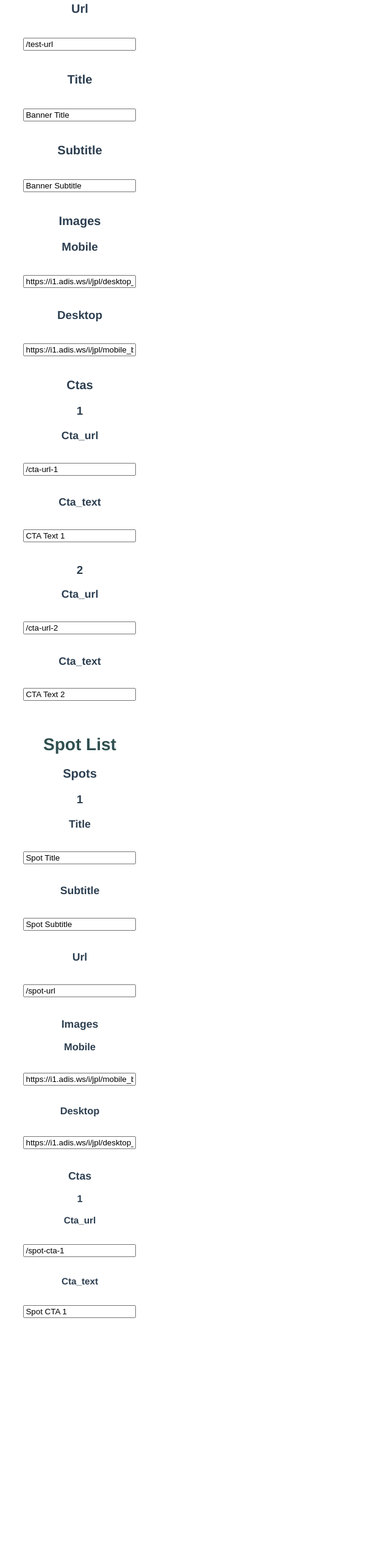
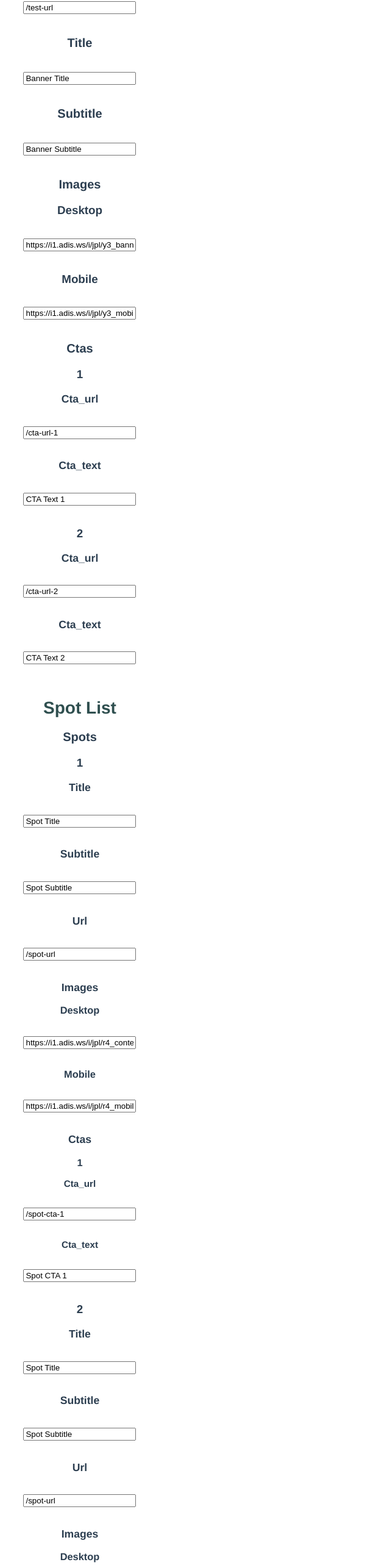
Before and after one commit to aclarke211/json-editor, a Vue app: page / in a window 1280 px wide. Shown: the part 231-2797 px from the top of the page at 61% size, without its empty margins (0-640 px from the left). Before the commit the page ends 2432 px from the top, so only its background shows below. Built offline with nearby package versions, Linux system fonts and the light colour scheme.

Commit message:
Add content for editor and preview.

```diff
--- a/src/views/Home.vue
+++ b/src/views/Home.vue
@@ -1,6 +1,5 @@
 <template>
   <div class="home">
-    <h2>This is the app running.</h2>
     <jsonEditorContainer :editorContent="contentForEditor" />
   </div>
 </template>
@@ -25,10 +24,8 @@ export default {
           title: 'Banner Title',
           subtitle: 'Banner Subtitle',
           images: {
-            mobile:
-              'https://i1.adis.ws/i/jpl/desktop_top_and_bottom_banner1-a732ecd2b8d480071acac2bd338feda5?qlt=70',
-            desktop:
-              'https://i1.adis.ws/i/jpl/mobile_banner_uk1-67adc9400f1fa02d77a9b21c9c17cbbc?qlt=80',
+            desktop: 'https://i1.adis.ws/i/jpl/y3_banner-69a3bbdb3a81708772da33a393d261bb',
+            mobile: 'https://i1.adis.ws/i/jpl/y3_mobile-87515bc88f1064c8886dcfb97025eaf9',
           },
           ctas: [
             {
@@ -51,10 +48,40 @@ export default {
               subtitle: 'Spot Subtitle',
               url: '/spot-url',
               images: {
+                desktop: 'https://i1.adis.ws/i/jpl/r4_content-ab316d3e1395f110e7d562a1394b80a3',
+                mobile: 'https://i1.adis.ws/i/jpl/r4_mobile-1c0f04a5b740314e3ed870ad0319ba49',
+              },
+              ctas: [
+                {
+                  cta_url: '/spot-cta-1',
+                  cta_text: 'Spot CTA 1',
+                },
+              ],
+            },
+            {
+              title: 'Spot Title',
+              subtitle: 'Spot Subtitle',
+              url: '/spot-url',
+              images: {
+                desktop: 'https://i1.adis.ws/i/jpl/raf_content-c2d9eb3c7f3a2693bf4d4edbf4c38bc9',
+                mobile: 'https://i1.adis.ws/i/jpl/raf_mobile-917650e96bee73fb918d8cab78a3bef3',
+              },
+              ctas: [
+                {
+                  cta_url: '/spot-cta-1',
+                  cta_text: 'Spot CTA 1',
+                },
+              ],
+            },
+            {
+              title: 'Spot Title',
+              subtitle: 'Spot Subtitle',
+              url: '/spot-url',
+              images: {
+                desktop:
+                  'https://i1.adis.ws/i/jpl/spezial_content-2368eb7d74ac1def5c0d799b3f563b06',
                 mobile:
-                  'https://i1.adis.ws/i/jpl/mobile_banner_03-95c9041457e9680dde01524e692c8a0e?qlt=80',
-                desktop:
-                  'https://i1.adis.ws/i/jpl/desktop_top_and_bottom_banner_03-1feae2fd9ef468a3f0c39434280fd855?qlt=80',
+                  'https://i1.adis.ws/i/jpl/spezial_mobile-15d16fb5428ad1dccf53eacbb9b77011',
               },
               ctas: [
                 {
```
